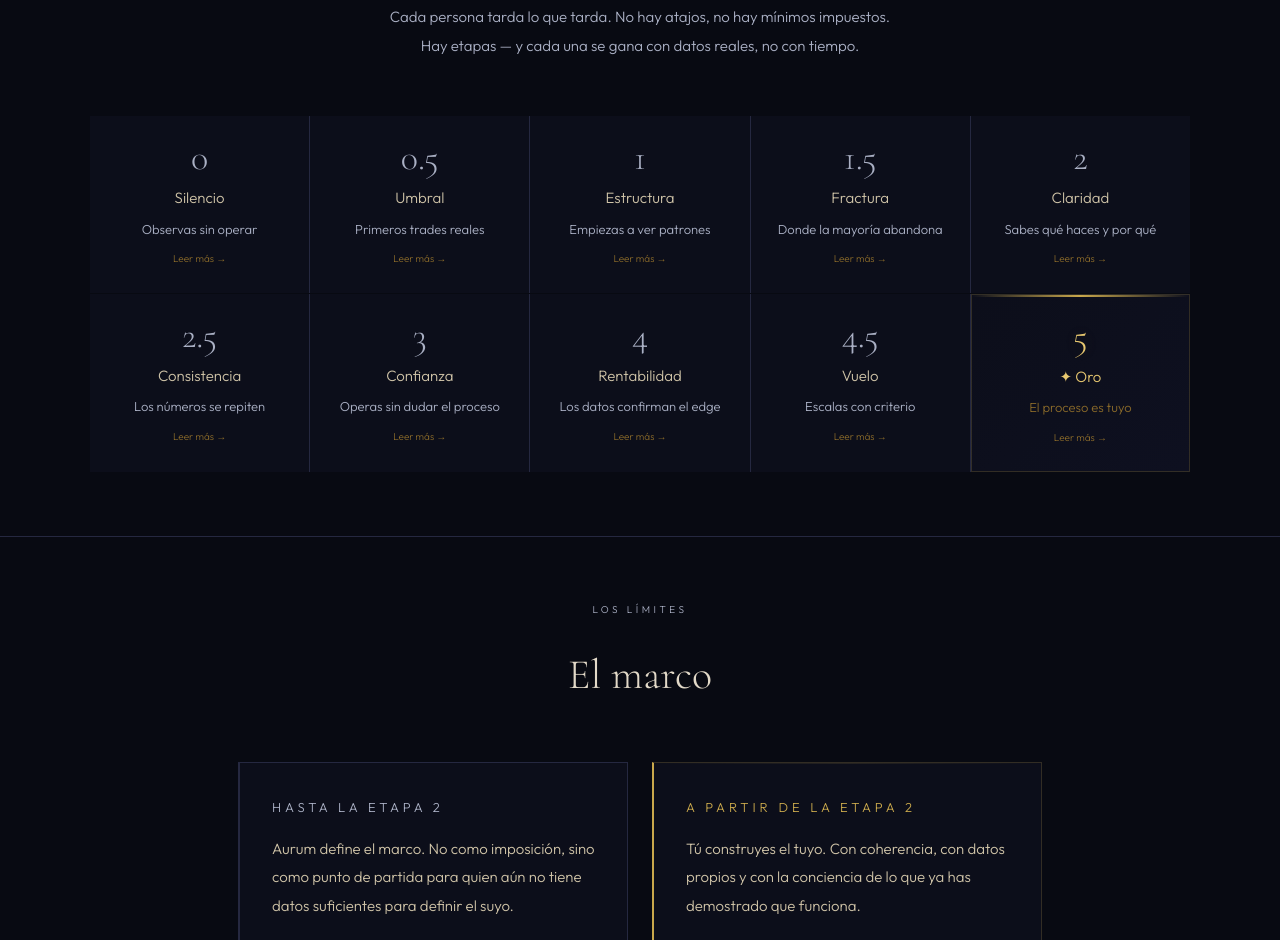
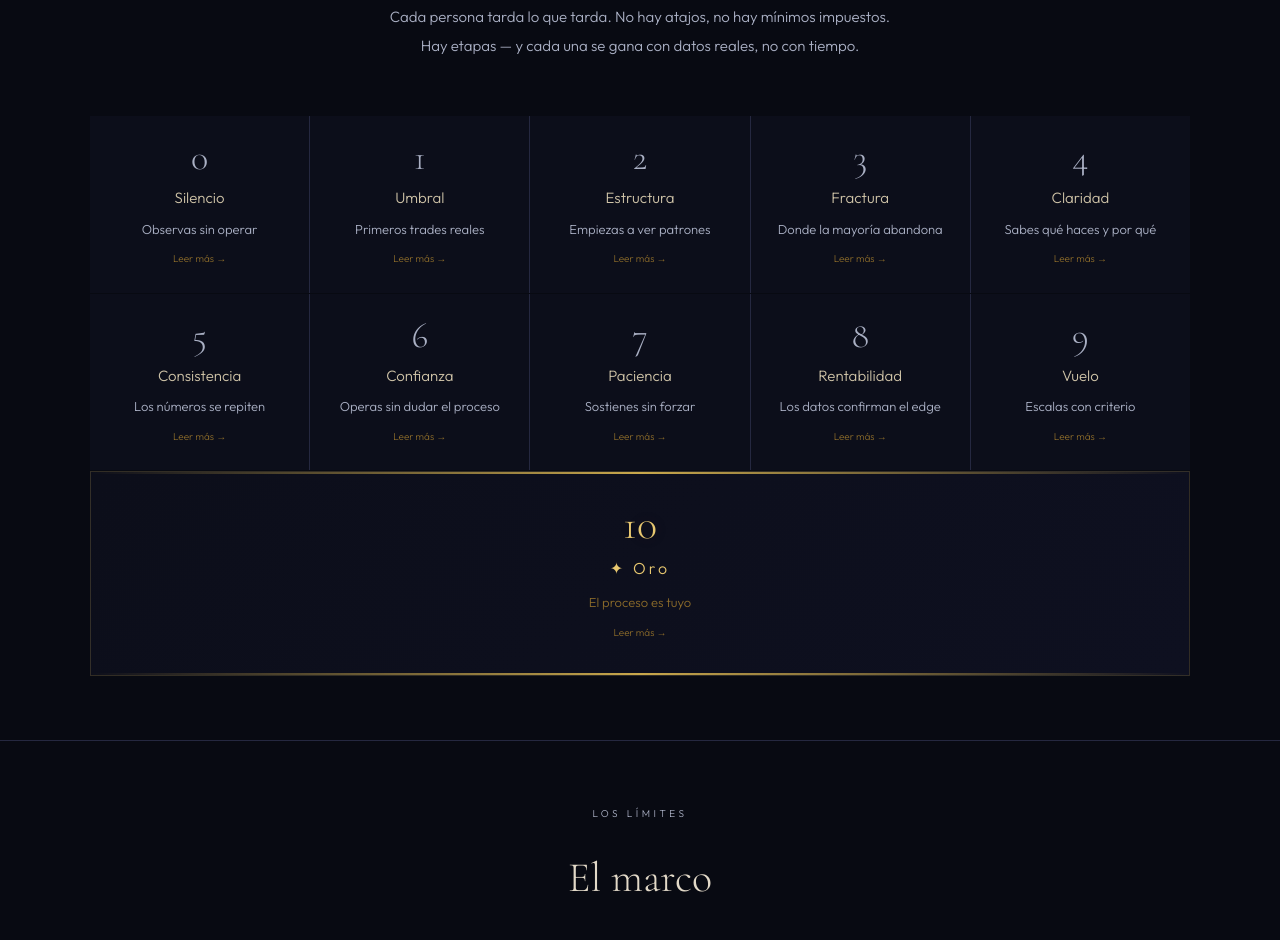
Before and after one commit to sudescansovital-hue/aurum-web-v1, a plain HTML site: page index.html in a window 1280 px wide. Shown: the part 2898-3838 px from the top of the page. Drawn offline with nearby package versions, Linux system fonts and the light colour scheme.

Commit message:
feat: etapas 0-10, Paciencia añadida, Oro tarjeta especial

```diff
--- a/index.html
+++ b/index.html
@@ -290,29 +290,29 @@
       <div style="font-size:10px;color:var(--gold-dim);margin-top:.6rem;">Leer más →</div>
     </div>
 
-    <div onclick="abrirEtapa('e05')" style="background:var(--bg2);padding:1.5rem 1rem;text-align:center;cursor:pointer;transition:background .2s;" onmouseover="this.style.background='#0E1020'" onmouseout="this.style.background='var(--bg2)'">
-      <div style="font-family:'Cormorant Garamond',serif;font-size:36px;color:var(--text-muted);line-height:1;margin-bottom:.5rem;">0.5</div>
+    <div onclick="abrirEtapa('e1')" style="background:var(--bg2);padding:1.5rem 1rem;text-align:center;cursor:pointer;transition:background .2s;" onmouseover="this.style.background='#0E1020'" onmouseout="this.style.background='var(--bg2)'">
+      <div style="font-family:'Cormorant Garamond',serif;font-size:36px;color:var(--text-muted);line-height:1;margin-bottom:.5rem;">1</div>
       <div style="font-size:15px;color:var(--text-dim);margin-bottom:.3rem;">Umbral</div>
       <div style="font-size:13px;color:var(--text-muted);">Primeros trades reales</div>
       <div style="font-size:10px;color:var(--gold-dim);margin-top:.6rem;">Leer más →</div>
     </div>
 
-    <div onclick="abrirEtapa('e1')" style="background:var(--bg2);padding:1.5rem 1rem;text-align:center;cursor:pointer;transition:background .2s;" onmouseover="this.style.background='#0E1020'" onmouseout="this.style.background='var(--bg2)'">
-      <div style="font-family:'Cormorant Garamond',serif;font-size:36px;color:var(--text-muted);line-height:1;margin-bottom:.5rem;">1</div>
+    <div onclick="abrirEtapa('e2')" style="background:var(--bg2);padding:1.5rem 1rem;text-align:center;cursor:pointer;transition:background .2s;" onmouseover="this.style.background='#0E1020'" onmouseout="this.style.background='var(--bg2)'">
+      <div style="font-family:'Cormorant Garamond',serif;font-size:36px;color:var(--text-muted);line-height:1;margin-bottom:.5rem;">2</div>
       <div style="font-size:15px;color:var(--text-dim);margin-bottom:.3rem;">Estructura</div>
       <div style="font-size:13px;color:var(--text-muted);">Empiezas a ver patrones</div>
       <div style="font-size:10px;color:var(--gold-dim);margin-top:.6rem;">Leer más →</div>
     </div>
 
-    <div onclick="abrirEtapa('e15')" style="background:var(--bg2);padding:1.5rem 1rem;text-align:center;cursor:pointer;transition:background .2s;" onmouseover="this.style.background='#0E1020'" onmouseout="this.style.background='var(--bg2)'">
-      <div style="font-family:'Cormorant Garamond',serif;font-size:36px;color:var(--text-muted);line-height:1;margin-bottom:.5rem;">1.5</div>
+    <div onclick="abrirEtapa('e3')" style="background:var(--bg2);padding:1.5rem 1rem;text-align:center;cursor:pointer;transition:background .2s;" onmouseover="this.style.background='#0E1020'" onmouseout="this.style.background='var(--bg2)'">
+      <div style="font-family:'Cormorant Garamond',serif;font-size:36px;color:var(--text-muted);line-height:1;margin-bottom:.5rem;">3</div>
       <div style="font-size:15px;color:var(--text-dim);margin-bottom:.3rem;">Fractura</div>
       <div style="font-size:13px;color:var(--text-muted);">Donde la mayoría abandona</div>
       <div style="font-size:10px;color:var(--gold-dim);margin-top:.6rem;">Leer más →</div>
     </div>
 
-    <div onclick="abrirEtapa('e2')" style="background:var(--bg2);padding:1.5rem 1rem;text-align:center;cursor:pointer;transition:background .2s;" onmouseover="this.style.background='#0E1020'" onmouseout="this.style.background='var(--bg2)'">
-      <div style="font-family:'Cormorant Garamond',serif;font-size:36px;color:var(--text-muted);line-height:1;margin-bottom:.5rem;">2</div>
+    <div onclick="abrirEtapa('e4')" style="background:var(--bg2);padding:1.5rem 1rem;text-align:center;cursor:pointer;transition:background .2s;" onmouseover="this.style.background='#0E1020'" onmouseout="this.style.background='var(--bg2)'">
+      <div style="font-family:'Cormorant Garamond',serif;font-size:36px;color:var(--text-muted);line-height:1;margin-bottom:.5rem;">4</div>
       <div style="font-size:15px;color:var(--text-dim);margin-bottom:.3rem;">Claridad</div>
       <div style="font-size:13px;color:var(--text-muted);">Sabes qué haces y por qué</div>
       <div style="font-size:10px;color:var(--gold-dim);margin-top:.6rem;">Leer más →</div>
@@ -322,42 +322,52 @@
 
   <div style="max-width:1100px;margin:1px auto 0;display:grid;grid-template-columns:repeat(5,1fr);gap:1px;background:var(--border);">
 
-    <div onclick="abrirEtapa('e25')" style="background:var(--bg2);padding:1.5rem 1rem;text-align:center;cursor:pointer;transition:background .2s;" onmouseover="this.style.background='#0E1020'" onmouseout="this.style.background='var(--bg2)'">
-      <div style="font-family:'Cormorant Garamond',serif;font-size:36px;color:var(--text-muted);line-height:1;margin-bottom:.5rem;">2.5</div>
+    <div onclick="abrirEtapa('e5')" style="background:var(--bg2);padding:1.5rem 1rem;text-align:center;cursor:pointer;transition:background .2s;" onmouseover="this.style.background='#0E1020'" onmouseout="this.style.background='var(--bg2)'">
+      <div style="font-family:'Cormorant Garamond',serif;font-size:36px;color:var(--text-muted);line-height:1;margin-bottom:.5rem;">5</div>
       <div style="font-size:15px;color:var(--text-dim);margin-bottom:.3rem;">Consistencia</div>
       <div style="font-size:13px;color:var(--text-muted);">Los números se repiten</div>
       <div style="font-size:10px;color:var(--gold-dim);margin-top:.6rem;">Leer más →</div>
     </div>
 
-    <div onclick="abrirEtapa('e3')" style="background:var(--bg2);padding:1.5rem 1rem;text-align:center;cursor:pointer;transition:background .2s;" onmouseover="this.style.background='#0E1020'" onmouseout="this.style.background='var(--bg2)'">
-      <div style="font-family:'Cormorant Garamond',serif;font-size:36px;color:var(--text-muted);line-height:1;margin-bottom:.5rem;">3</div>
+    <div onclick="abrirEtapa('e6')" style="background:var(--bg2);padding:1.5rem 1rem;text-align:center;cursor:pointer;transition:background .2s;" onmouseover="this.style.background='#0E1020'" onmouseout="this.style.background='var(--bg2)'">
+      <div style="font-family:'Cormorant Garamond',serif;font-size:36px;color:var(--text-muted);line-height:1;margin-bottom:.5rem;">6</div>
       <div style="font-size:15px;color:var(--text-dim);margin-bottom:.3rem;">Confianza</div>
       <div style="font-size:13px;color:var(--text-muted);">Operas sin dudar el proceso</div>
       <div style="font-size:10px;color:var(--gold-dim);margin-top:.6rem;">Leer más →</div>
     </div>
 
-    <div onclick="abrirEtapa('e4')" style="background:var(--bg2);padding:1.5rem 1rem;text-align:center;cursor:pointer;transition:background .2s;" onmouseover="this.style.background='#0E1020'" onmouseout="this.style.background='var(--bg2)'">
-      <div style="font-family:'Cormorant Garamond',serif;font-size:36px;color:var(--text-muted);line-height:1;margin-bottom:.5rem;">4</div>
+    <div onclick="abrirEtapa('e7')" style="background:var(--bg2);padding:1.5rem 1rem;text-align:center;cursor:pointer;transition:background .2s;" onmouseover="this.style.background='#0E1020'" onmouseout="this.style.background='var(--bg2)'">
+      <div style="font-family:'Cormorant Garamond',serif;font-size:36px;color:var(--text-muted);line-height:1;margin-bottom:.5rem;">7</div>
+      <div style="font-size:15px;color:var(--text-dim);margin-bottom:.3rem;">Paciencia</div>
+      <div style="font-size:13px;color:var(--text-muted);">Sostienes sin forzar</div>
+      <div style="font-size:10px;color:var(--gold-dim);margin-top:.6rem;">Leer más →</div>
+    </div>
+
+    <div onclick="abrirEtapa('e8')" style="background:var(--bg2);padding:1.5rem 1rem;text-align:center;cursor:pointer;transition:background .2s;" onmouseover="this.style.background='#0E1020'" onmouseout="this.style.background='var(--bg2)'">
+      <div style="font-family:'Cormorant Garamond',serif;font-size:36px;color:var(--text-muted);line-height:1;margin-bottom:.5rem;">8</div>
       <div style="font-size:15px;color:var(--text-dim);margin-bottom:.3rem;">Rentabilidad</div>
       <div style="font-size:13px;color:var(--text-muted);">Los datos confirman el edge</div>
       <div style="font-size:10px;color:var(--gold-dim);margin-top:.6rem;">Leer más →</div>
     </div>
 
-    <div onclick="abrirEtapa('e45')" style="background:var(--bg2);padding:1.5rem 1rem;text-align:center;cursor:pointer;transition:background .2s;" onmouseover="this.style.background='#0E1020'" onmouseout="this.style.background='var(--bg2)'">
-      <div style="font-family:'Cormorant Garamond',serif;font-size:36px;color:var(--text-muted);line-height:1;margin-bottom:.5rem;">4.5</div>
+    <div onclick="abrirEtapa('e9')" style="background:var(--bg2);padding:1.5rem 1rem;text-align:center;cursor:pointer;transition:background .2s;" onmouseover="this.style.background='#0E1020'" onmouseout="this.style.background='var(--bg2)'">
+      <div style="font-family:'Cormorant Garamond',serif;font-size:36px;color:var(--text-muted);line-height:1;margin-bottom:.5rem;">9</div>
       <div style="font-size:15px;color:var(--text-dim);margin-bottom:.3rem;">Vuelo</div>
       <div style="font-size:13px;color:var(--text-muted);">Escalas con criterio</div>
       <div style="font-size:10px;color:var(--gold-dim);margin-top:.6rem;">Leer más →</div>
     </div>
 
-    <div onclick="abrirEtapa('e5')" style="background:linear-gradient(135deg,var(--bg2),#0E1020);padding:1.5rem 1rem;text-align:center;position:relative;border:1px solid var(--border-gold);cursor:pointer;">
+  </div>
+
+  <div style="max-width:1100px;margin:1px auto 0;">
+    <div onclick="abrirEtapa('e10')" style="background:linear-gradient(135deg,var(--bg2),#0E1020);padding:2rem;text-align:center;position:relative;border:1px solid var(--border-gold);cursor:pointer;">
       <div style="position:absolute;top:0;left:0;right:0;height:2px;background:linear-gradient(90deg,transparent,var(--gold),transparent);"></div>
-      <div style="font-family:'Cormorant Garamond',serif;font-size:36px;color:var(--gold-bright);text-shadow:0 0 20px var(--gold-glow);line-height:1;margin-bottom:.5rem;">5</div>
-      <div style="font-size:15px;color:var(--gold-bright);margin-bottom:.3rem;">✦ Oro</div>
+      <div style="position:absolute;bottom:0;left:0;right:0;height:2px;background:linear-gradient(90deg,transparent,var(--gold),transparent);"></div>
+      <div style="font-family:'Cormorant Garamond',serif;font-size:42px;color:var(--gold-bright);text-shadow:0 0 30px var(--gold-glow);line-height:1;margin-bottom:.5rem;">10</div>
+      <div style="font-size:16px;color:var(--gold-bright);letter-spacing:.2em;margin-bottom:.4rem;">✦ Oro</div>
       <div style="font-size:13px;color:var(--gold-dim);">El proceso es tuyo</div>
       <div style="font-size:10px;color:var(--gold-dim);margin-top:.6rem;">Leer más →</div>
     </div>
-
   </div>
 </section>
 
@@ -2877,6 +2887,7 @@ const ETAPAS_DATA = {
   e2:  { num:'2',   nombre:'Claridad',     sub:'Sabes qué haces y por qué',  body:'Por primera vez, las decisiones tienen una razón clara detrás. No intuición, no esperanza — criterio.<br><br>Sabes qué tipo de trade funciona para ti, en qué condiciones entras, cuándo no operas. El ruido exterior deja de importar.<br><br>La claridad no llega de golpe. Se construye trade a trade.',         cita:'"Claridad no es certeza. Es saber actuar bien aunque el resultado sea incierto."' },
   e25: { num:'2.5', nombre:'Consistencia', sub:'Los números se repiten',     body:'Lo que funcionó la semana pasada funciona esta semana. No siempre, pero con una regularidad que los datos confirman.<br><br>El edge existe. Ya no es fe — es evidencia.<br><br>Aquí empieza el trabajo real de afinar, no de cambiar.',                                                                                 cita:'"Consistencia no es ganar siempre. Es que los números cuenten la misma historia mes tras mes."' },
   e3:  { num:'3',   nombre:'Confianza',    sub:'Operas sin dudar el proceso', body:'Las dudas no desaparecen, pero ya no paralizan. Ejecutas el plan aunque el mercado empuje en contra, porque confías en lo que los datos te han enseñado.<br><br>La confianza no viene del ego. Viene de haber visto los números suficientes veces como para saber que el proceso funciona.',                          cita:'"Confiar en el proceso no es ignorar el riesgo. Es saber gestionarlo sin perder la cabeza."' },
+  e7:  { num:'7',   nombre:'Paciencia',   sub:'Consistencia · Espera',       body:'Sabes operar. Ahora aprendes a no hacerlo.',                                                                                                                                                                                                                                                                                    cita:'"El mercado premia la espera, no la actividad."' },
   e4:  { num:'4',   nombre:'Rentabilidad', sub:'Los datos confirman el edge', body:'Los números son positivos de forma sostenida. No un mes excepcional — una tendencia real que los datos respaldan.<br><br>Roderas todavía no está aquí. Lo sabe y lo comparte sin filtro. Porque llegar a esta etapa fingiendo que ya estás no sirve a nadie.<br><br>La rentabilidad es consecuencia del proceso.',  cita:'"El trader rentable no es el que más sabe. Es el que menos se equivoca con lo mismo."' },
   e45: { num:'4.5', nombre:'Vuelo',        sub:'Escalas con criterio',        body:'El capital crece, los lotajes también — pero con la misma lógica que funcionó en etapas anteriores. No se escala por ambición, se escala porque los datos lo permiten.<br><br>El vuelo sin criterio es caída libre. Con criterio, es el resultado natural de haber construido bien.',                                cita:'"Escalar sin proceso es apostar. Escalar con proceso es crecer."' },
   e5:  { num:'5',   nombre:'✦ Oro',        sub:'El proceso es tuyo',          body:'No es el final. Es el punto donde el proceso ya no necesita validación externa — porque tú mismo eres la evidencia.<br><br>Aurum Velare no promete que llegues aquí. Promete que si llegas, lo habrás construido de verdad.<br><br>El oro no se regala. Se trabaja.',                                                  cita:'"Llegar al cinco no significa que hayas terminado. Significa que ya sabes cómo empezar de nuevo."' }
```
